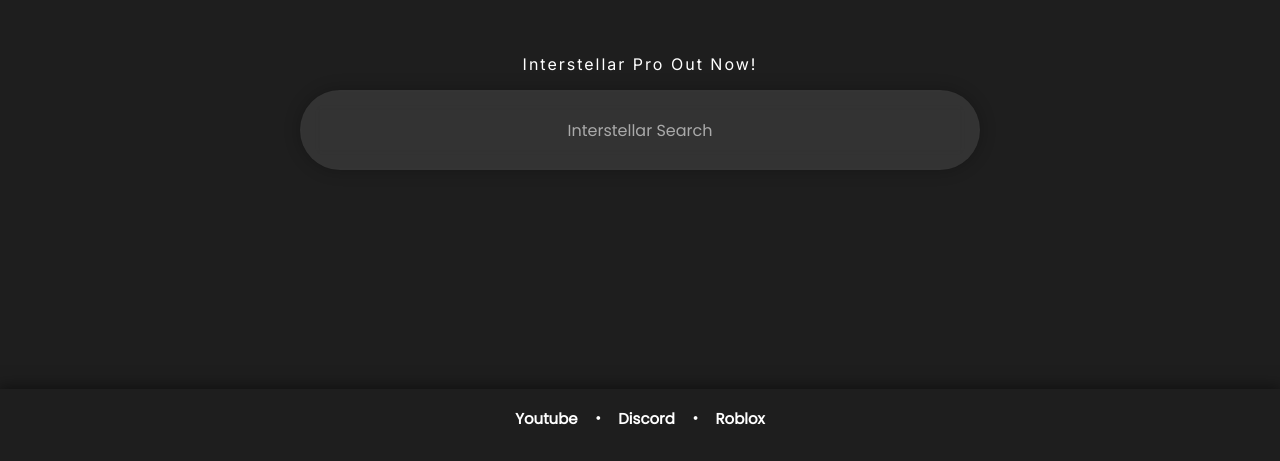
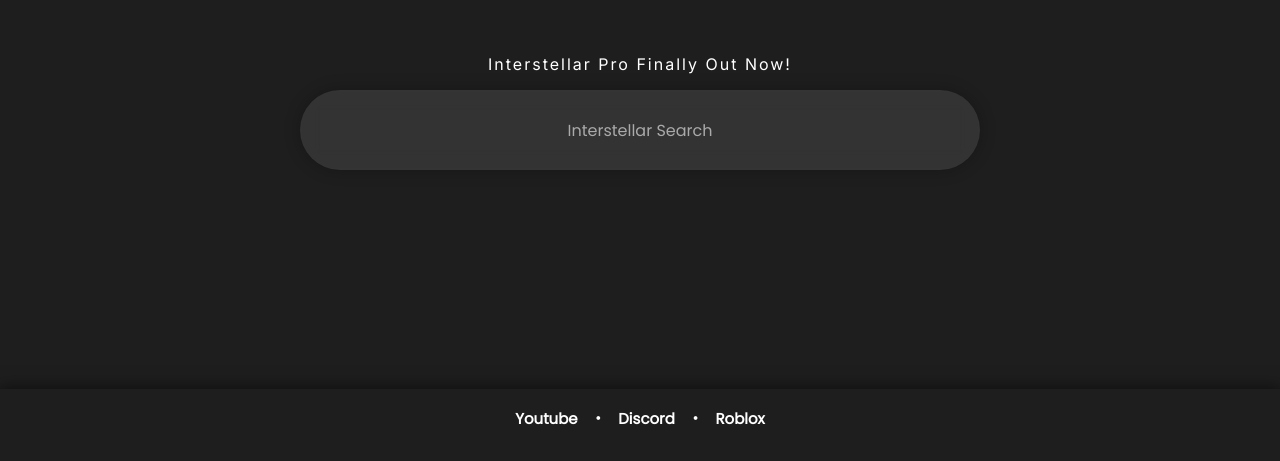
Before and after one commit to BrandonW6000/interstellar2, a website: page static/index.html in a window 1280 px wide. Shown: the part 339-800 px from the top of the page. Drawn offline with nearby package versions, Linux system fonts and the light colour scheme.

Commit message:
Update index.html

```diff
--- a/static/index.html
+++ b/static/index.html
@@ -34,7 +34,7 @@
       <div class="main">
         <h1 class="title">Interstellar</h1>
           <body>
-            <p style="color:#FFFFFF";>Interstellar Pro Out Now!</p>
+            <p style="color:#FFFFFF";>Interstellar Pro Finally Out Now!</p>
           </body>
         <div class="search-container">
           <form method="POST">
```
